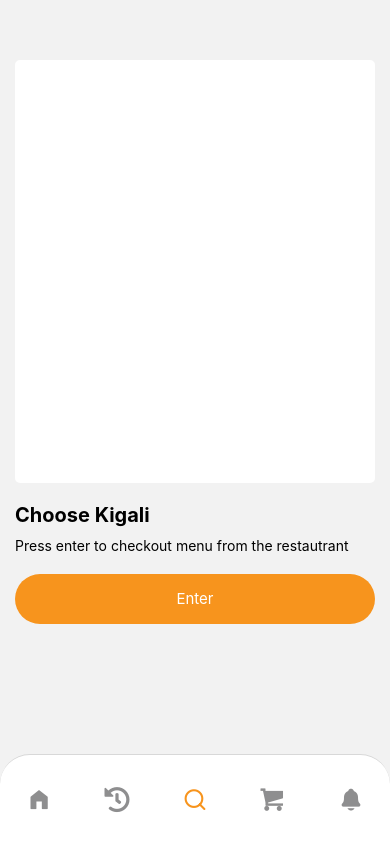
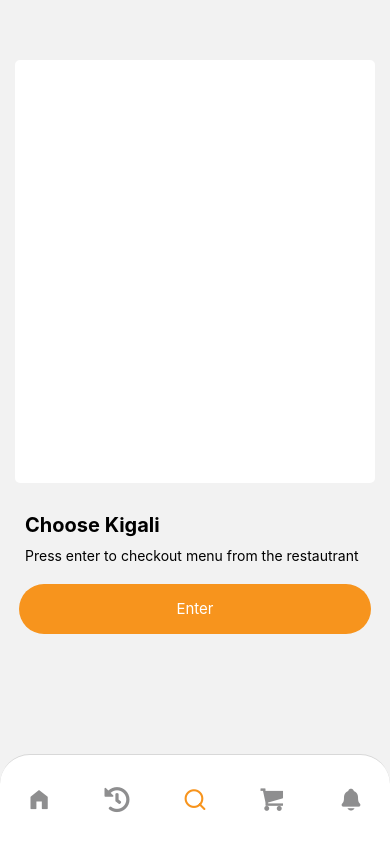
Before and after one commit to Byiringiro-saad/supamenu_mobile, a React Native app: screen /Result in a window 390 px wide. Built offline with nearby package versions, Linux system fonts and the light colour scheme.

Commit message:
home pages absolutely done

```diff
--- a/screens/search/result.jsx
+++ b/screens/search/result.jsx
@@ -8,8 +8,10 @@ const Result = ({ navigation }) => {
   return (
     <View style={styles.container}>
       <View style={styles.image}></View>
-      <Text style={styles.title}>Choose Kigali</Text>
-      <Text>Press enter to checkout menu from the restautrant</Text>
+      <View style={styles.content}>
+        <Text style={styles.title}>Choose Kigali</Text>
+        <Text>Press enter to checkout menu from the restautrant</Text>
+      </View>
       <View style={styles.down}>
         <Pressable style={styles.button} onPress={enter}>
           <Text style={styles.button_text}>Enter</Text>
@@ -38,12 +40,18 @@ const styles = StyleSheet.create({
     marginBottom: 10,
     fontWeight: "bold",
   },
+  content: {
+    width: "100%",
+    height: "auto",
+    marginTop: 10,
+    paddingHorizontal: 10,
+  },
   down: {
     width: "100%",
     alignItems: "center",
   },
   button: {
-    width: "100%",
+    width: "98%",
     height: 50,
     alignItems: "center",
     justifyContent: "center",
--- a/screens/search/results.jsx
+++ b/screens/search/results.jsx
@@ -1,4 +1,7 @@
 import { Pressable, StyleSheet, Text, View } from "react-native";
+
+//icons
+import { AntDesign } from "@expo/vector-icons";
 
 const Results = ({ navigation }) => {
   const back = () => {
@@ -14,7 +17,7 @@ const Results = ({ navigation }) => {
       <View style={styles.top}>
         <Pressable onPress={back}>
           <View style={styles.back}>
-            <Text>Back</Text>
+            <AntDesign name="left" size={24} color="black" />
           </View>
         </Pressable>
         <Text>12 Results</Text>
@@ -53,7 +56,7 @@ const styles = StyleSheet.create({
     alignItems: "center",
   },
   back: {
-    width: 80,
+    width: 45,
     height: 45,
     borderRadius: 10,
     marginRight: 10,
```
